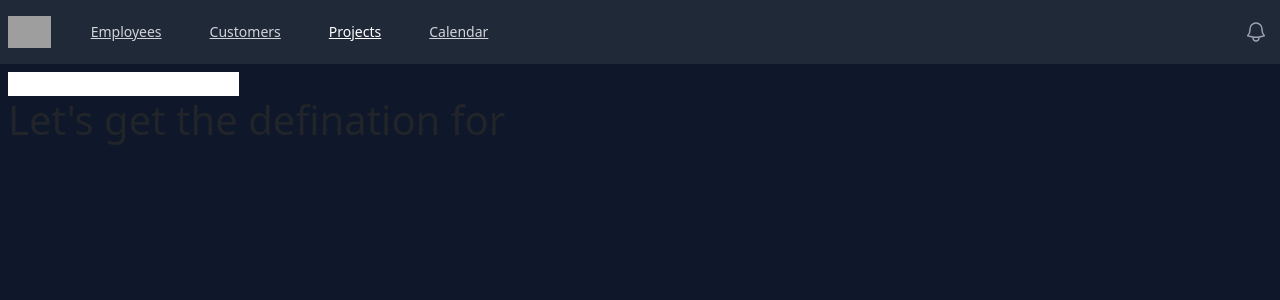
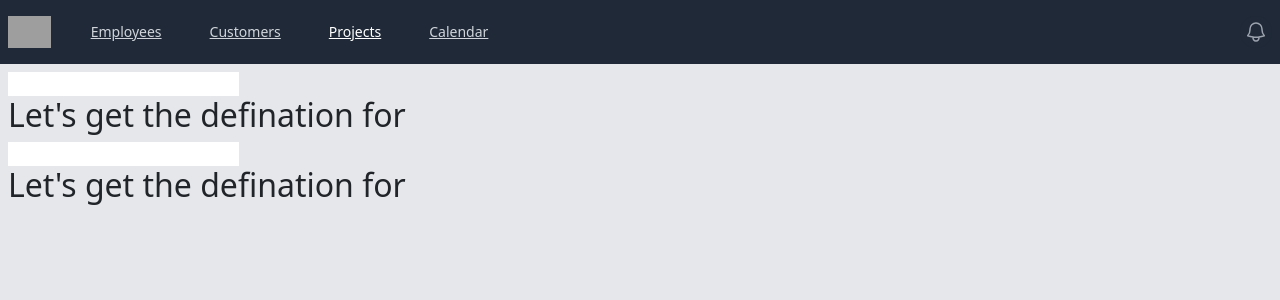
Before and after one commit to stellar-stack/hello, a React (Create React App) app: page /dictionary in a window 1280 px wide. Shown: the top 300 px of the page. Built offline with nearby package versions, Linux system fonts and the light colour scheme; grey boxes are pictures that could not be loaded.

Commit message:
Using URL Params

```diff
--- a/src/App.js
+++ b/src/App.js
@@ -8,7 +8,8 @@ import Header from "./components/Header";
 import Employees from "./pages/Employees";
 import Customers from "./pages/Customers";
 import { BrowserRouter, Routes, Route} from 'react-router-dom';
-import Dictionary from "./components/Dictionary";
+import Dictionary from "./pages/Dictionary";
+import Definition from "./pages/Definition";
 
 function App() {
   return (
@@ -17,6 +18,8 @@ function App() {
         <Routes>
           <Route path = '/employees' element= {<Employees />} />
           <Route path="/dictionary" element={<Dictionary />} />
+          <Route path="/definition" element={<Definition />} />
+          <Route path="/definition/:search" element={<Definition />} />
           <Route path = '/customers' element= {<Customers />} />
         </Routes>
     </Header>
--- a/src/components/Dictionary.js
+++ /dev/null
@@ -1,22 +0,0 @@
-import { useState, useEffect } from "react";
-
-export default function Dictionary() {
-  const [word, setWord] = useState();
-
-  useEffect(() => {
-    console.log("State updated", word);
-  }); //Limit what state UseEffect cares about --> dependency array
-
-  return (
-    <>
-      <input
-        type="text"
-        onChange={(e) => {
-          setWord(e.target.value);
-        }}
-      />
-
-      <h1>Let's get the defination for {word}</h1>
-    </>
-  );
-}
--- a/src/components/Header.js
+++ b/src/components/Header.js
@@ -98,7 +98,7 @@ export default function Header(props) {
       </DisclosurePanel>
     </Disclosure>
 
-    <div className="bg-slate-900">
+    <div className="bg-gray-200">
 
 
 
--- /dev/null
+++ b/src/pages/Definition.js
@@ -0,0 +1,29 @@
+import { useState, useEffect } from "react";
+import {useParams } from 'react-router-dom'
+import {v4 as uuidv4} from 'uuid';
+
+
+export default function Definition() {
+  const [word, setWord] = useState([]); // Set initial state to an empty array
+
+  let { search } = useParams();
+  console.log(useParams());
+
+
+  useEffect(() => {
+    fetch("https://api.dictionaryapi.dev/api/v2/entries/en/" + search)
+      .then((response) => response.json())
+      .then((data) => {
+        setWord(data[0].meanings);
+      });
+  }, []);
+  return (
+    <>
+      <h1>Here is a definition:</h1>
+      {word ? word.map((meaning) => (
+        <p key={uuidv4()}> {meaning.partOfSpeech}:
+        {' ' + meaning.definitions[0].definition}</p> // Add a key prop
+      )) : null}
+    </>
+  );
+}
--- /dev/null
+++ b/src/pages/Dictionary.js
@@ -0,0 +1,37 @@
+import { useState, useEffect } from "react";
+
+export default function Dictionary() {
+  const [word, setWord] = useState();
+  const [word2, setWord2] = useState("");
+
+  useEffect(() => {
+    console.log("State updated" + word);
+  }, [word]); //Limit what state UseEffect cares about --> dependency array
+  useEffect(() => {
+    console.log("State updated" + word2);
+  }, [word2]); //Limit what state UseEffect cares about --> dependency array
+
+  //no dependency array --> update for any state change
+  //empty dependency array --> execute once
+  //passing in data --> execute when those stae variables are changed
+  return (
+    <>
+      <input
+        type="text"
+        onChange={(e) => {
+          setWord(e.target.value);
+        }}
+      />
+
+      <h2>Let's get the defination for {word}</h2>
+      <input
+        type="text"
+        onChange={(e) => {
+          setWord2(e.target.value);
+        }}
+      />
+
+      <h2>Let's get the defination for {word2}</h2>
+    </>
+  );
+}
```
